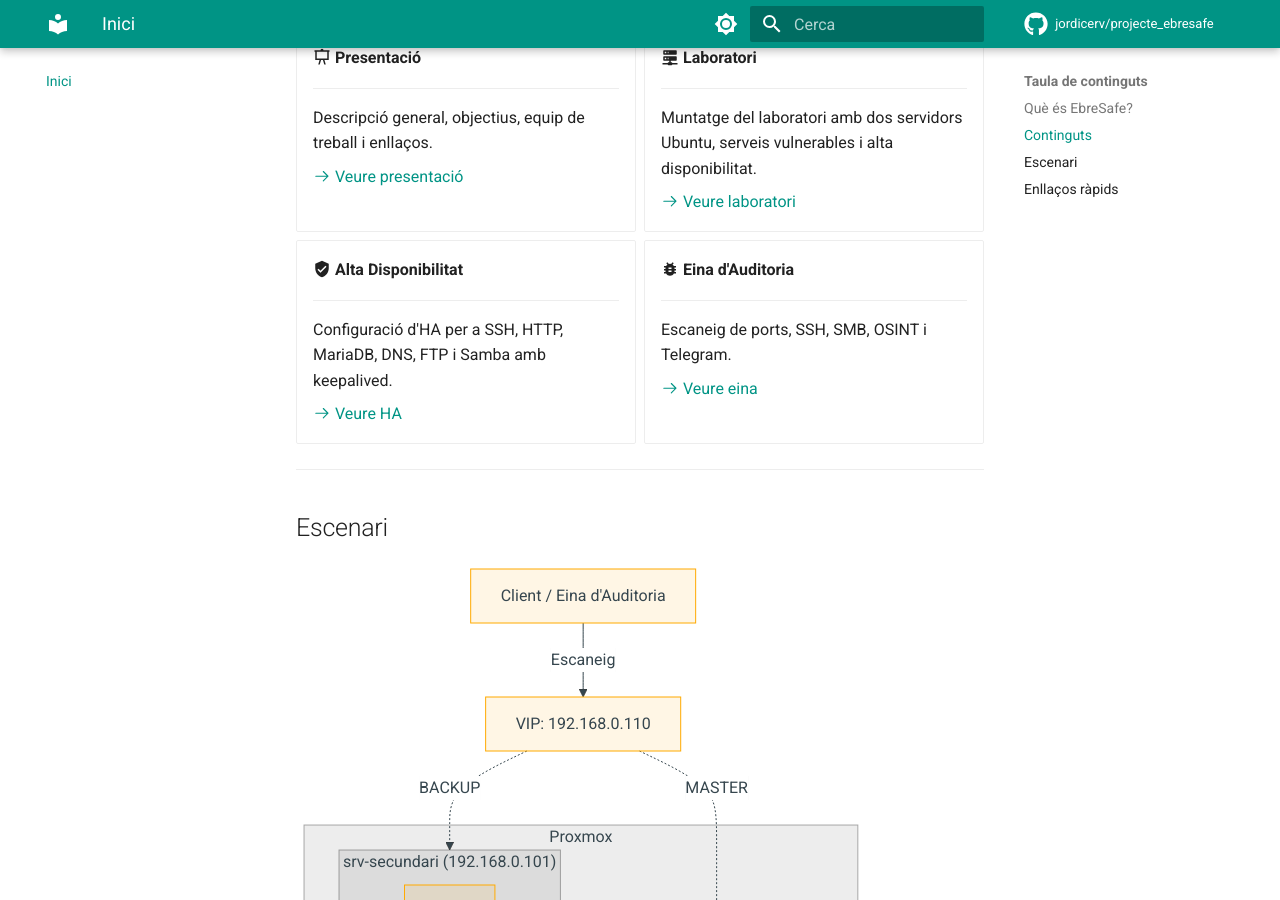
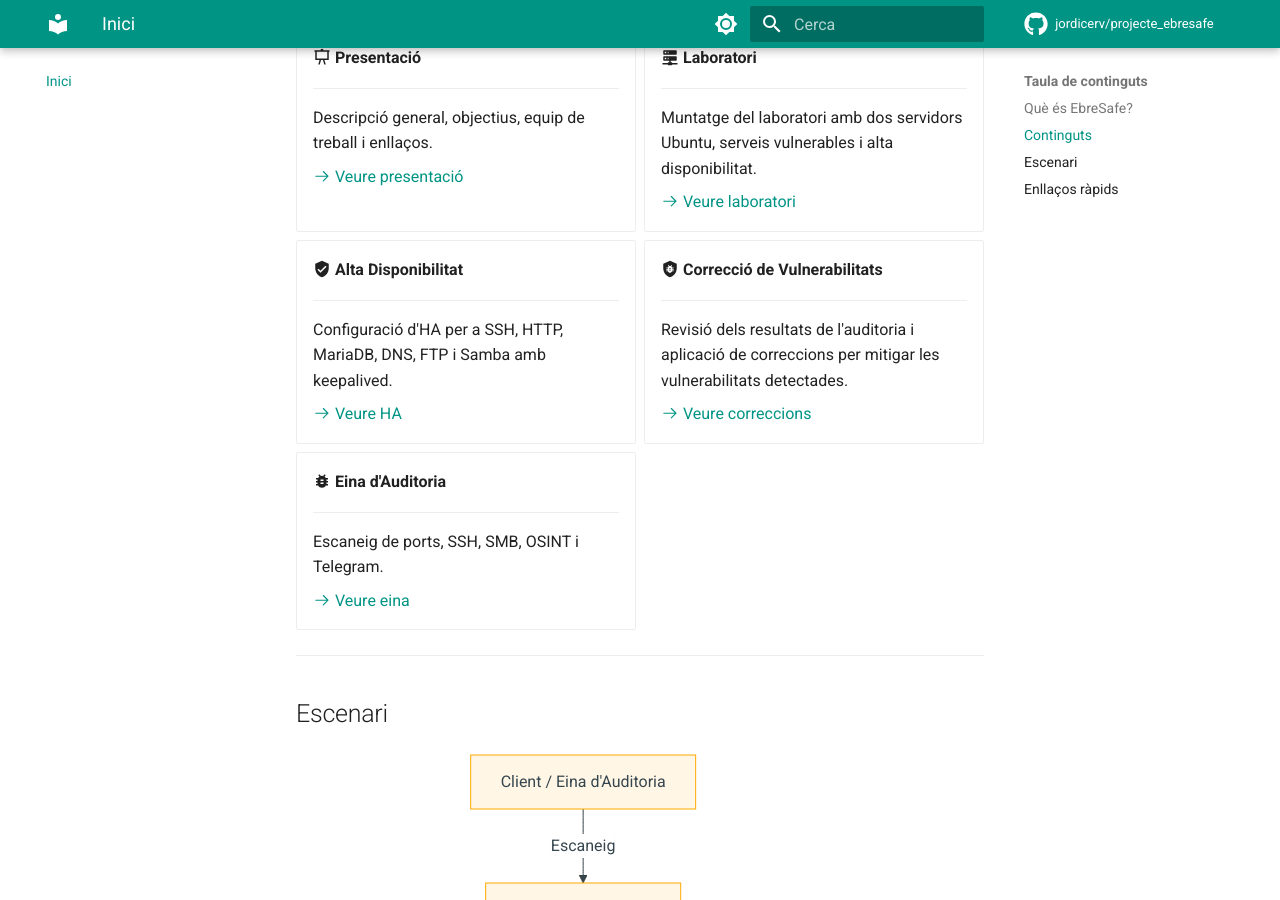
Before and after one commit to jordicerv/projecte_ebresafe, an MkDocs documentation site: the page built from docs/index.md, in a window 1280 px wide and 900 px high, scrolled down 510 px. Built offline with MkDocs 1.6.1 and Material for MkDocs 9.7.7, drawn with Linux system fonts in a browser that asks for light colours; emoji names are drawn with the system emoji font; comment, search, counter and statistics services are not loaded.

Commit message:
Afegir targeta de Correcció de Vulnerabilitats a l'index

```diff
--- a/docs/index.md
+++ b/docs/index.md
@@ -35,6 +35,14 @@ EbreSafe és una **eina multi-protocol d'auditoria de seguretat de xarxa** amb i
     Configuració d'HA per a SSH, HTTP, MariaDB, DNS, FTP i Samba amb keepalived.
 
     [:octicons-arrow-right-24: Veure HA](ha/index.md)
+
+- :material-shield-bug: **Correcció de Vulnerabilitats**
+
+    ---
+
+    Revisió dels resultats de l'auditoria i aplicació de correccions per mitigar les vulnerabilitats detectades.
+
+    [:octicons-arrow-right-24: Veure correccions](laboratori/arreglar_vulnerabilitats.md)
 
 - :material-bug: **Eina d'Auditoria**
 
```
